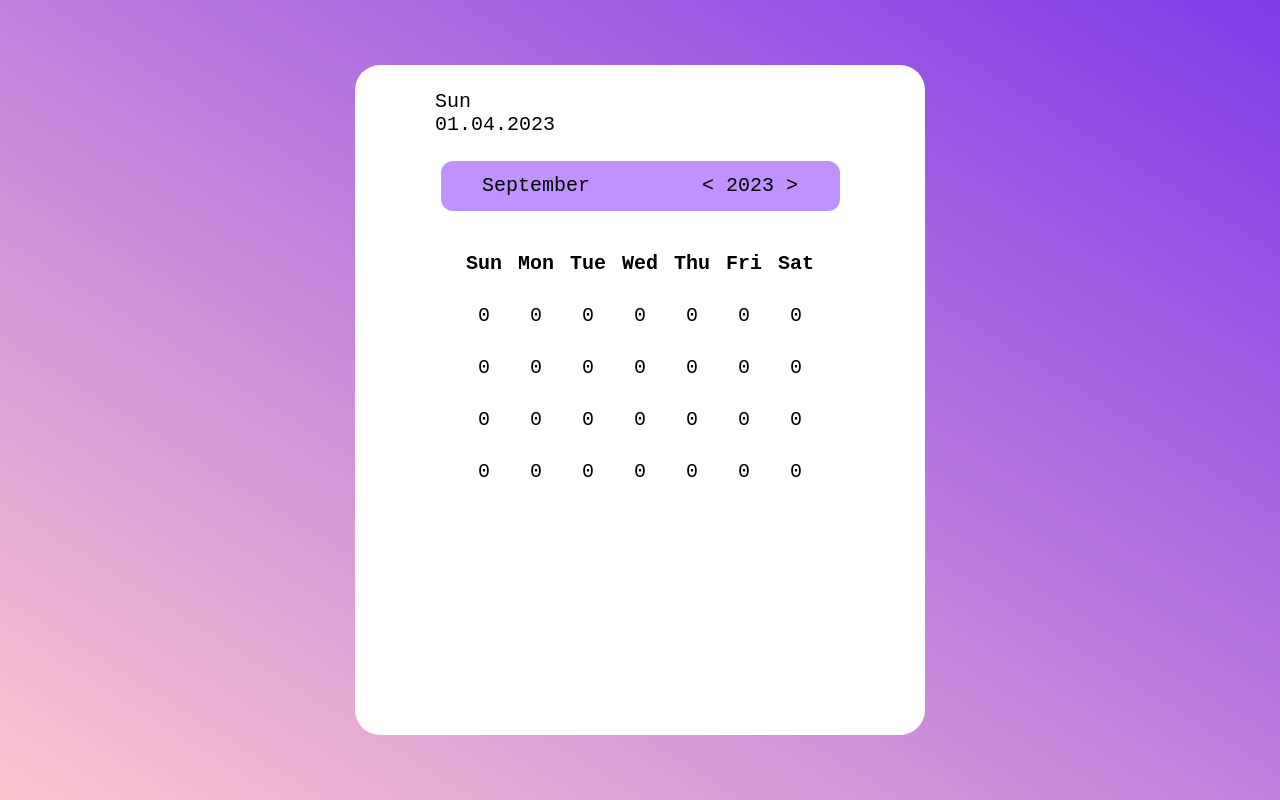
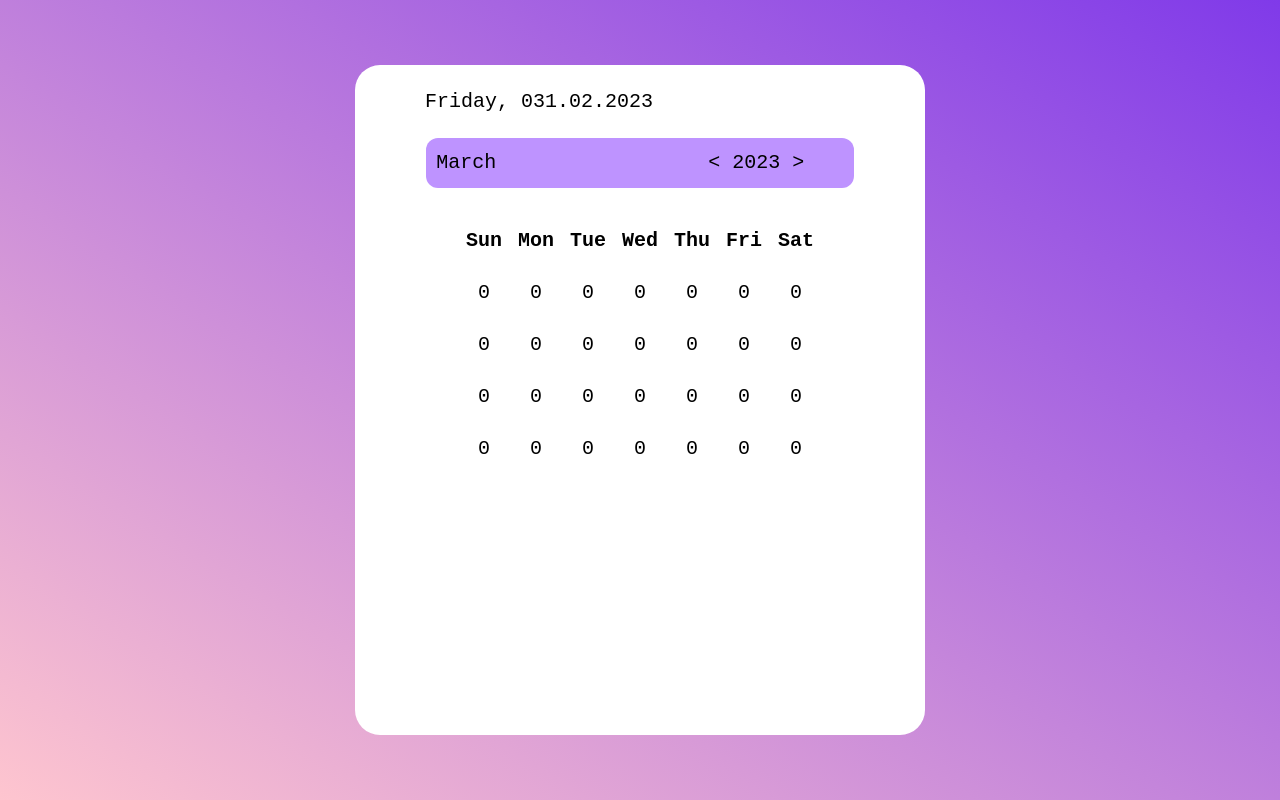
Before and after one commit to Pyth0nHater/calendar-with-todo, a plain HTML site: page index.html in a window 1280 px wide. Drawn offline with Linux system fonts and the light colour scheme.

Commit message:
Now Date

```diff
--- a/index.html
+++ b/index.html
@@ -8,17 +8,17 @@
     <script defer src="script.js"></script>
     <title>Calendar with ToDo</title>
 </head>
-<body>
+<body onload="updateDate(); setInterval('updateDate()', 1000 ); todayYearMonth()">
     <div class="container">
         <div class="calendarBody">
-            <div class="todayDate">Sun<br>01.04.2023</div>
+            <div class="todayDate"></div>
             <div class="calendarHeader">
                 <span class="month">
-                    <button class="changeMonth">September</button>
+                    <button class="changeMonth"></button>
                 </span>
-                <span class="year">
+                <span class="yearWithButtons">
                     <button class="changeYear"><</button>
-                        2023
+                        <span class="year"></span>
                     <button class="changeYear">></button>
                 </span>
             </div>
--- a/script.js
+++ b/script.js
@@ -1,4 +1,4 @@
-let month = [
+let months = [
     'January',
     'Febrary',
     'March',
@@ -13,11 +13,38 @@ let month = [
     'December',
 ]
 
-const days = document.querySelectorAll('td')
+const weekday = [
+    "Sunday",
+    "Monday",
+    "Tuesday",
+    "Wednesday",
+    "Thursday",
+    "Friday",
+    "Saturday"
+];
+
+function updateDate(){
+    let now = new Date();
+
+    const todayDate = document.querySelector('.todayDate')
+    todayDate.innerHTML = `${weekday[now.getDay()]}, 0${now.getDate()}.0${now.getMonth()}.${now.getFullYear()}`;
+}
+
+function todayYearMonth(){
+    let now = new Date();
+
+    const todayMonth = document.querySelector('.changeMonth')
+    todayMonth.innerHTML = `${months[now.getMonth()]}`
+
+    const todayYear = document.querySelector('.year')
+    todayYear.innerHTML = `${now.getFullYear()}`
+}
+
 function addTodo(){
     console.log('ADD')
 }
 
+const days = document.querySelectorAll('td')
 days.forEach(e  => {
     const daysButtons = document.createElement('button')
     daysButtons.className = 'clickDay'
--- a/style.css
+++ b/style.css
@@ -52,32 +52,32 @@ body{
 }
 
 .todayDate{
-    margin-left: 80px;
+    margin-left: 70px;
     margin-top: 25px;
     font-size: 20px;
     font-family: Andale Mono, monospace;
 }
 
 .calendarHeader{
-    padding: 12.5px;
+    padding-top: 12.5px;
     margin-top: 25px;
     margin-left: auto;
     margin-right: auto;
-    text-align: center;
     border-radius: 12px;
     height: 50px;
-    width: 70%;
+    width: 75%;
     background-color: rgb(190, 147, 255);
 }
 .month{
+    margin-left: 10px;
     font-size: 20px;
     font-family: Andale Mono, monospace;
 }
 
-.year{
+.yearWithButtons{
     font-size: 20px;
     font-family: Andale Mono, monospace;
-    margin-left: 100px;
+    margin-left: 200px;
 }
 
 .changeYear{
```
